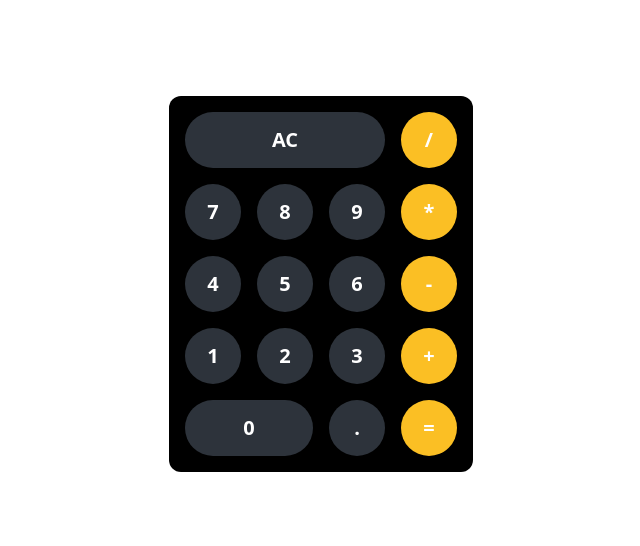
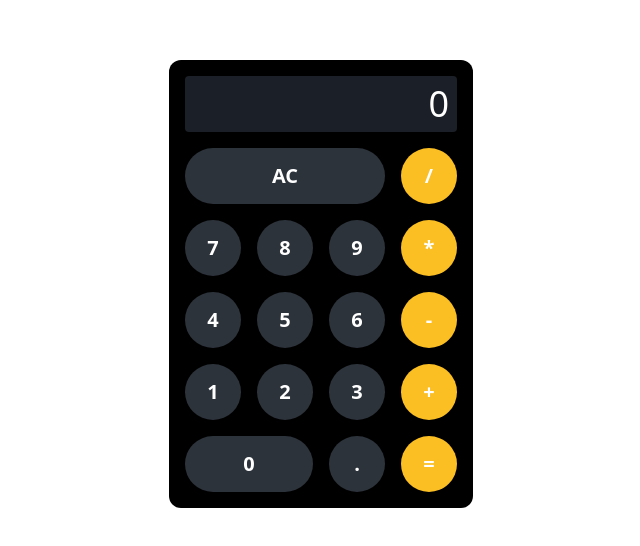
Before and after one commit to nitudeka/calculator, a React (Create React App) app: page / in a window 1280 px wide. Shown: the part 116-662 px from the top of the page, without its empty margins (319-959 px from the left). Built offline with nearby package versions, Linux system fonts and the light colour scheme.

Commit message:
added display

```diff
--- a/src/App.js
+++ b/src/App.js
@@ -4,6 +4,9 @@ function App() {
   return (
     <div className="h-screen w-screen bg-white flex items-center justify-center">
       <div className="p-4 bg-black rounded-xl">
+        <div className="text-white h-14 flex px-2 items-center justify-end bg-gray-700 mb-4 rounded bg-opacity-50">
+          <p className="text-4xl">0</p>
+        </div>
         <div className="grid grid-cols-4 gap-4">
           <Button label="AC" extraLarge />
           <Button label="/" withAccent />
```
